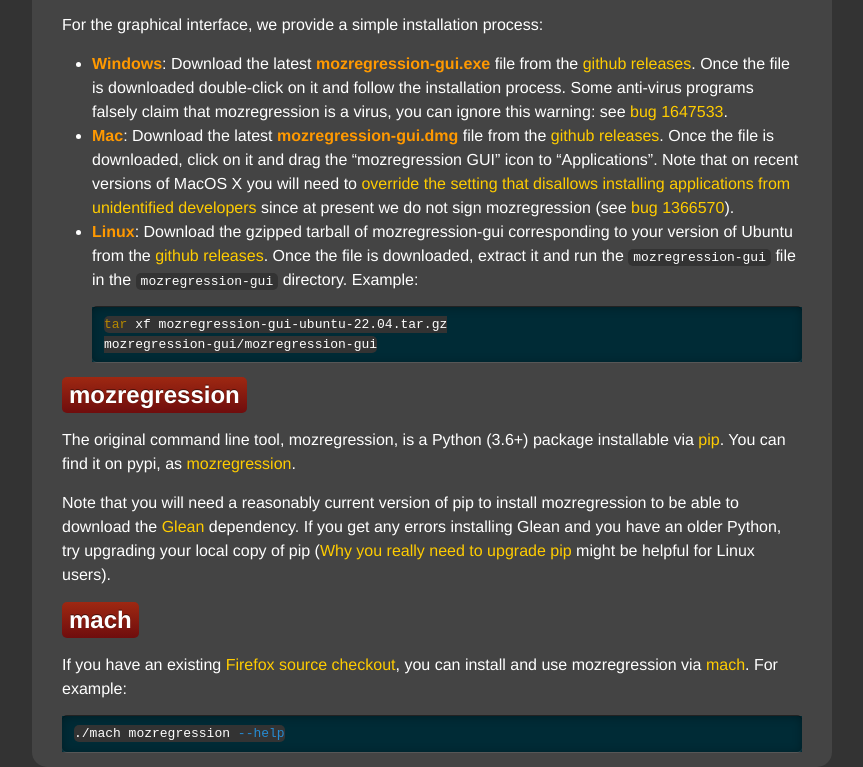
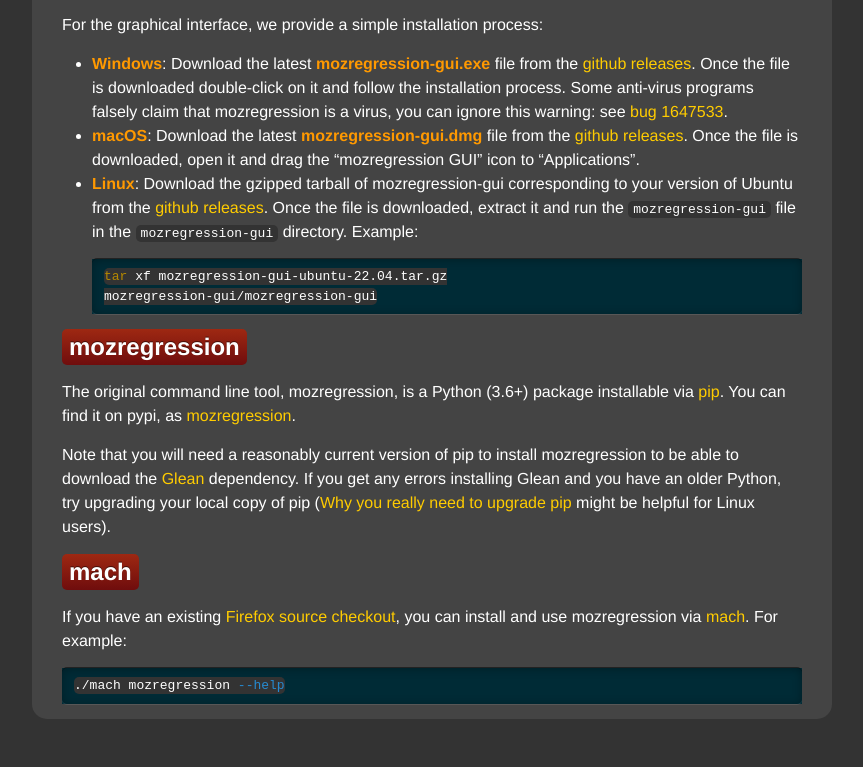
Before and after one commit to mozilla/mozregression, a Jekyll site: the page built from docs/install.md, in a window 1280 px wide. Shown: the part 341-1108 px from the top of the page, without its empty margins (208-1071 px from the left). Built offline with Jekyll 4.4.1, drawn with Linux system fonts in a browser that asks for light colours; after the commit the page ends 1060 px from its top, so only the background shows below that.

Commit message:
docs: update macOS installation instructions (bug 1810744) (#1399)

```diff
--- a/docs/install.md
+++ b/docs/install.md
@@ -16,13 +16,10 @@
   [github releases]. Once the file is downloaded double-click on it and
   follow the installation process. Some anti-virus programs falsely claim that
   mozregression is a virus, you can ignore this warning: see [bug 1647533].
-- **Mac**:
+- **macOS**:
   Download the latest **mozregression-gui.dmg** file from the
-  [github releases]. Once the file is downloaded, click on it and drag
-  the "mozregression GUI" icon to "Applications". Note that on recent
-  versions of MacOS X you will need to [override the setting that disallows
-  installing applications from unidentified developers](https://support.apple.com/en-ca/guide/mac-help/mh40616/mac) since at present we do not sign mozregression (see
-  [bug 1366570]).
+  [github releases]. Once the file is downloaded, open it and drag
+  the "mozregression GUI" icon to "Applications".
 - **Linux**:
   Download the gzipped tarball of mozregression-gui corresponding to your
   version of Ubuntu from the [github releases]. Once the file is downloaded,
```
